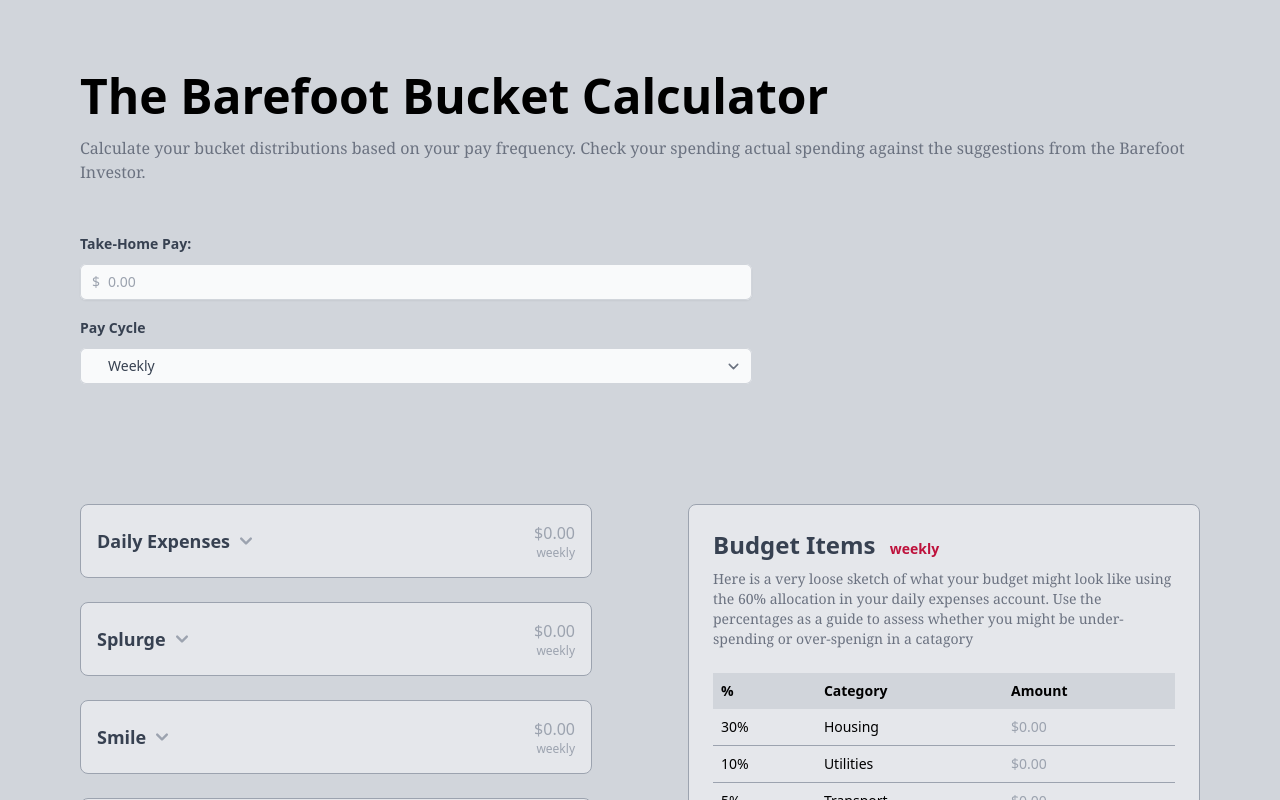
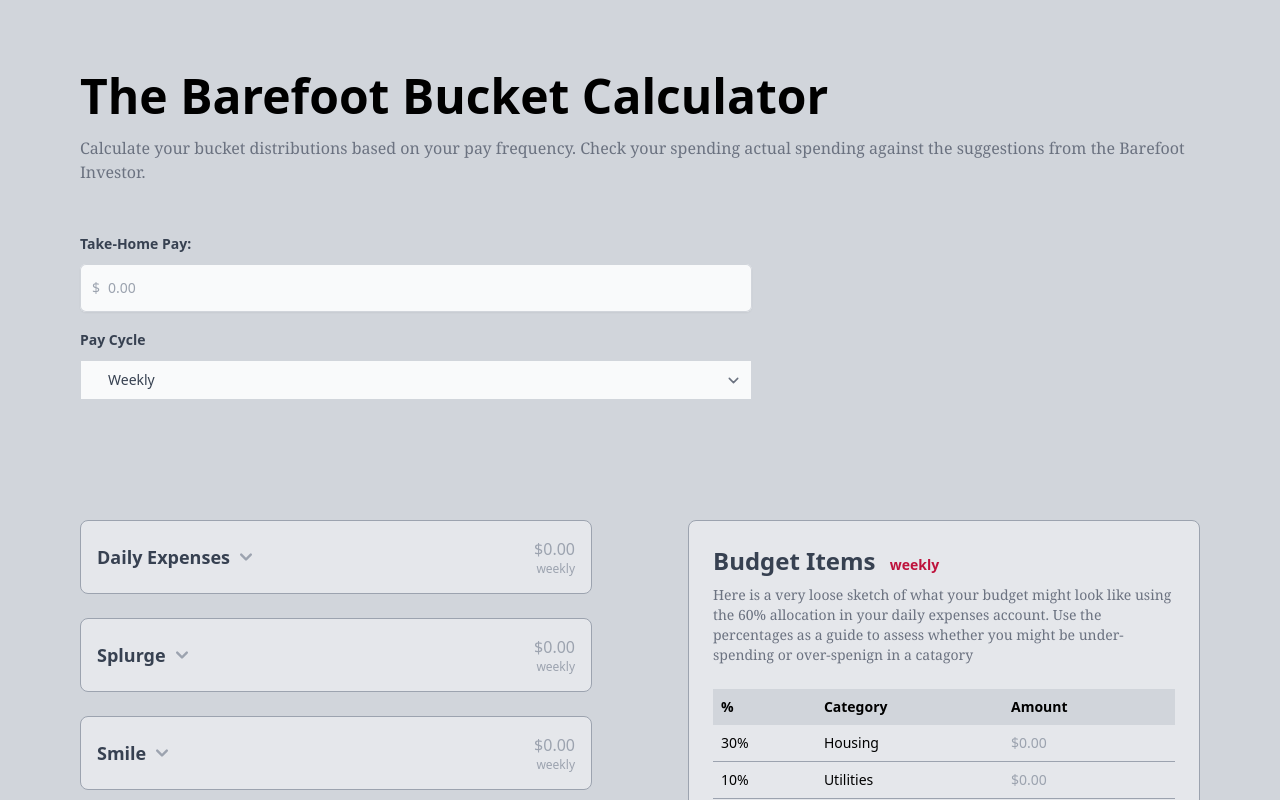
Before and after one commit to bjh-dev/barefoot-bucket-calculator, a Next.js app: page / in a window 1280 px wide. Shown: the top 800 px of the page. Built offline with nearby package versions, Linux system fonts and the light colour scheme.

Commit message:
added reveal for bucket descriptuions

```diff
--- a/components/Form.tsx
+++ b/components/Form.tsx
@@ -117,7 +117,7 @@
 											onChange={handleIncomeChange}
 											value={income ? income : ''}
 											onKeyDown={handleIncomeInput}
-											className='block w-full rounded-md border-0 bg-gray-50 py-1.5 pl-7 pr-20 text-gray-700 ring-1 ring-inset ring-gray-300 placeholder:text-gray-400 focus:ring-2 focus:ring-inset focus:ring-blue-600 sm:text-sm sm:leading-6'
+											className='block w-full rounded-md border-0 bg-gray-50 py-3 pl-7 pr-20 text-lg text-gray-700 ring-1 ring-inset ring-gray-300 placeholder:text-gray-400 focus:ring-2 focus:ring-inset focus:ring-blue-600 sm:text-sm sm:leading-6'
 											placeholder='0.00'
 										/>
 									</div>
@@ -134,7 +134,7 @@
 										name='payCycle'
 										value={payCycle}
 										onChange={handleFrequenyChange}
-										className='mt-2 block w-full rounded-md border-0 bg-gray-50 py-1.5 pl-7 pr-20 text-gray-700 ring-1 ring-inset ring-gray-300 placeholder:text-gray-400 focus:ring-2 focus:ring-inset focus:ring-blue-600 sm:text-sm sm:leading-6'
+										className='py-3rounded-md mt-2 block w-full border-0 bg-gray-50 pl-7 pr-20 text-lg text-gray-700 ring-1 ring-inset ring-gray-300 focus:ring-2 focus:ring-inset focus:ring-blue-600 sm:text-sm sm:leading-6'
 									>
 										<option value='Weekly'>Weekly</option>
 										<option value='Fortnightly'>Fortnightly</option>
```
